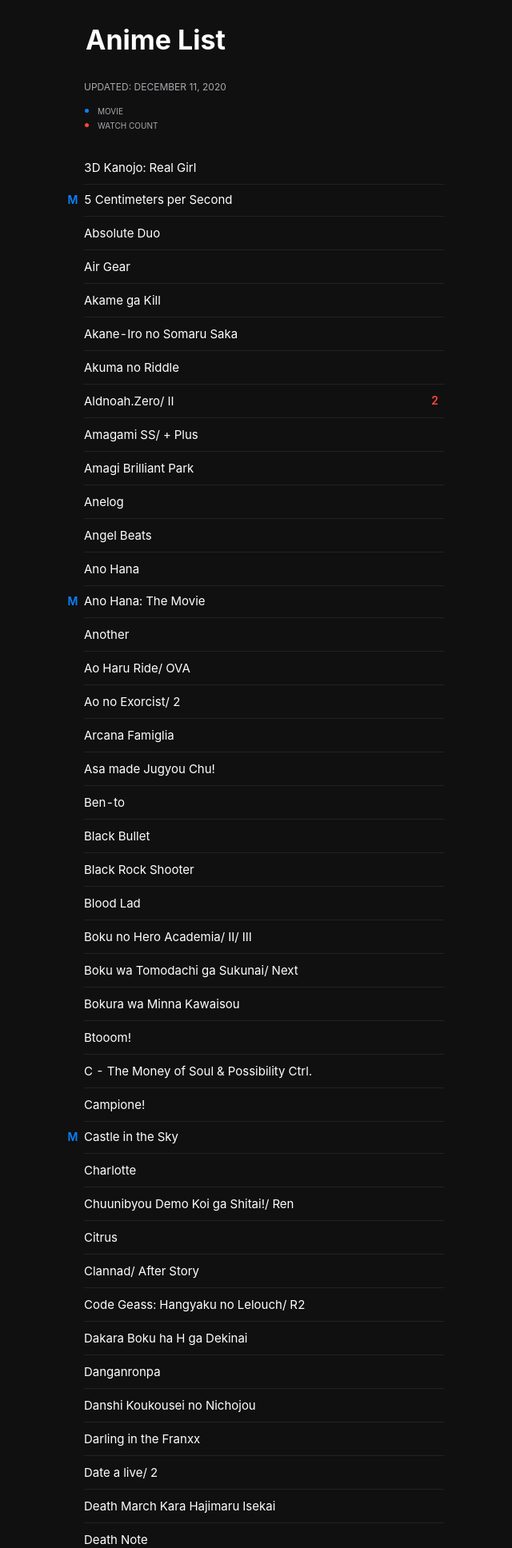
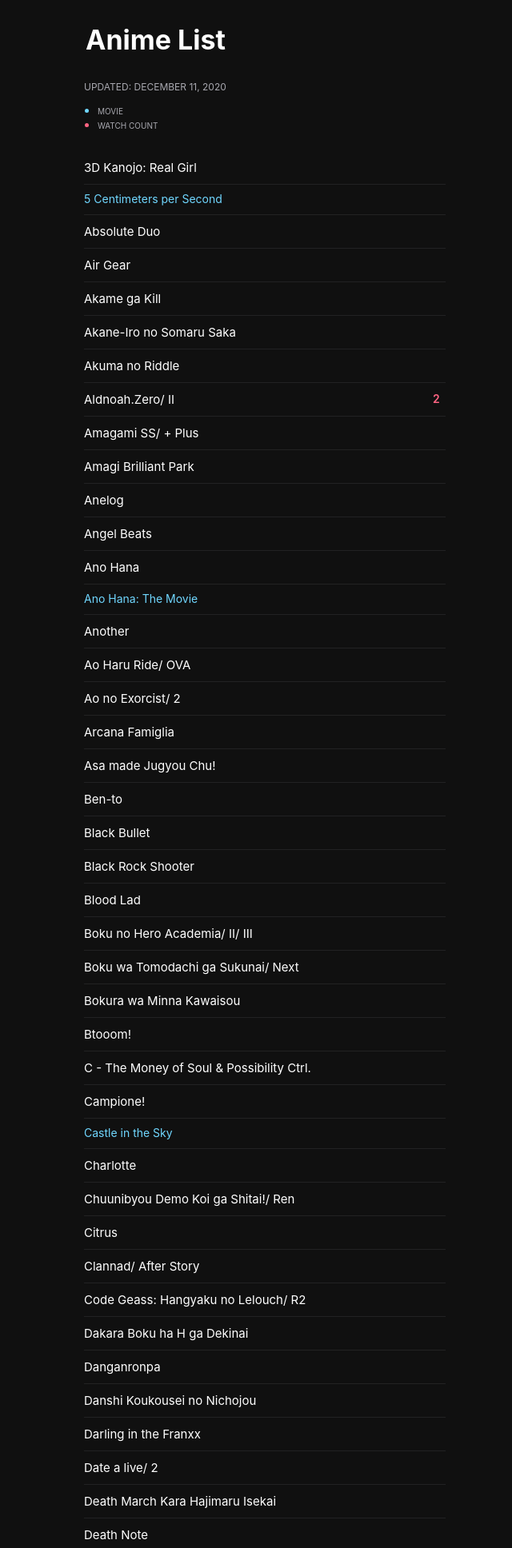
Before and after one commit to s20016/PROJECTS, a PHP site: page /aniList.html in a window 1280 px wide. Shown: the top 1936 px of the page at 80% size, without its empty margins (265-905 px from the left). Run offline with PHP 8.4, Linux system fonts and the light colour scheme; some libraries are stand-ins or nearby versions.

Commit message:
PL: Modified [P01]

```diff
--- a/WebExtension/Project01/aniList.html
+++ b/WebExtension/Project01/aniList.html
@@ -16,7 +16,6 @@
 
     <!-- Icon -->
     <script src="https://kit.fontawesome.com/837bd79ab0.js" crossorigin="anonymous"></script>
-
 </head>
 <body>
     <!-- TITLE -->
@@ -288,11 +287,6 @@
                 $('.totalMenu').slideToggle()
             })
         })(jQuery);
-
-        // show btt if scroll stop
-        $(document).scroll(function() {
-            $('.btt').stop(true, true).hide().fadeIn(1000);
-        });
     </script>
 </body>
 </html>
--- a/WebExtension/Project01/style.css
+++ b/WebExtension/Project01/style.css
@@ -55,18 +55,18 @@
 }
 
 .legend .legend1::marker {
-    color: #0A84FF;
+    color: #70D7FF;
 }
 
 .legend .legend2::marker {
-    color: #FF453A;
+    color: #FF6482;
 }
 
 .anilist {
     float: left;
     font-size: 15px;
-    font-variant-numeric: tabular-nums;
-    unicode-bidi: isolate;
+    /* font-variant-numeric: tabular-nums; */
+    /* unicode-bidi: isolate; */
     text-indent: 0px;
     text-align: start;
     text-align-last: start;
@@ -92,24 +92,32 @@
 
 .anilist ul .M {
     padding: 5px 0 7px 0;
-    list-style-type: none;
-    list-style: none;
     border-style: solid;
     border-width: 0 0 1px 0;
-    list-style-type: "M  ";
+    /* list-style-type: "M  "; */
+    font-size: 14px;
+    color:  #70D7FF;
 }
 
-.anilist ul .M::marker {
+/* .M::before {
+    content: "M ";
+    padding: 5px 0 7px 0;
+    font-weight: 600;
+    color:  #0A84FF;
+    font-size: 15px;
+} */
+
+/* .anilist ul .M::marker {
     padding: 5px 0 7px 0;
     font-weight: 600;
     color:  #0A84FF;
     font-size: 14px;
-}
+} */
 
 .anilist .R {
     float: right;
     padding: 0 7px;
-    color: #FF453A;
+    color: #FF6482;
     font-weight: 600;
     font-size: 14px;
 }
```
Also changed, not shown: 1 other file.
